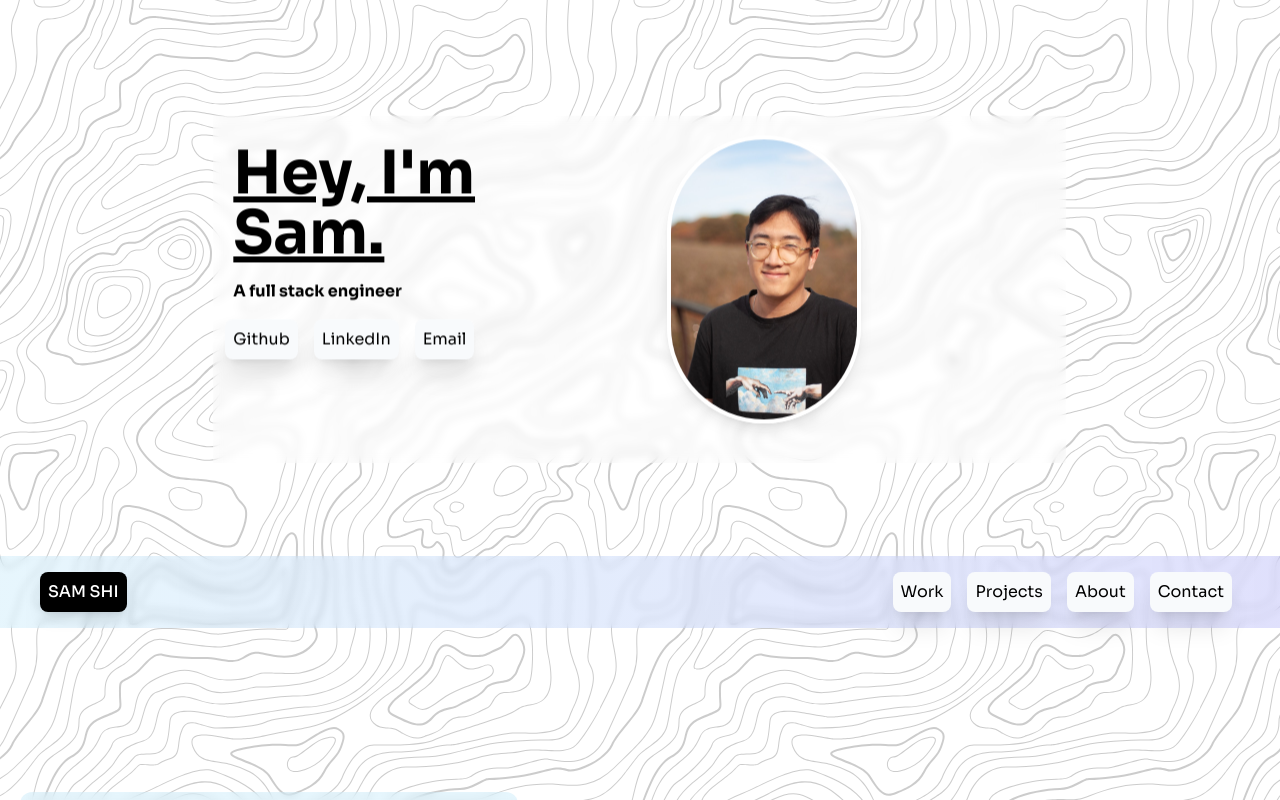
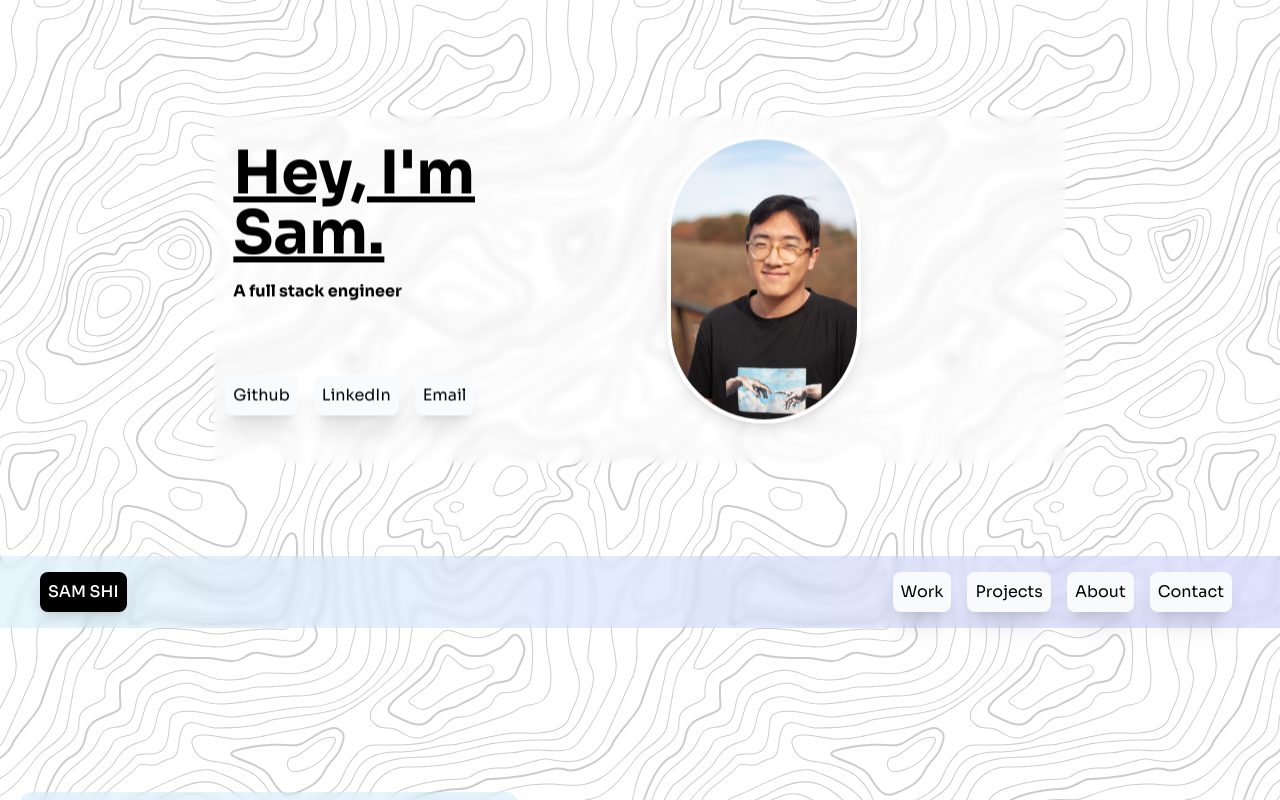
Before and after one commit to samuelshix/my-portfolio, a Next.js app: page / in a window 1280 px wide. Shown: the top 800 px of the page. Built offline with nearby package versions, Linux system fonts and the light colour scheme.

Commit message:
fix title card

```diff
--- a/package.json
+++ b/package.json
@@ -13,7 +13,7 @@
     "autoprefixer": "^10.4.7",
     "gray-matter": "^4.0.3",
     "gsap": "^3.10.4",
-    "next": "12.1.6",
+    "next": "^12.1.6",
     "postcss": "^8.4.13",
     "react": "18.1.0",
     "react-dom": "18.1.0",
--- a/pages/index.js
+++ b/pages/index.js
@@ -67,14 +67,14 @@ export default function Home() {
                 <div className="container mx-auto">
                     <Parallax speed={20}>
                         <div className="bg-white/10 w-2/3 backdrop-blur-sm px-10 py-5 pb-10 mob:px-3 flex flex-row mt-36 mx-auto">
-                            <div className="mr-5">
+                            <div className="mr-5 flex flex-col">
                                 <h1
                                     ref={textOne}
                                     className="text-3xl tablet:text-6xl laptop:text-6xl laptopl:text-8xl p-1 tablet:p-2 font-black underline w-4/5 mob:w-full laptop:w-4/5"
                                 >
                                     Hey, I&apos;m Sam.
                                 </h1>
-                                <b>
+                                <b className="flex-grow">
                                     <p
                                         ref={textTwo}
                                         className="text-3sm p-2"
@@ -83,7 +83,7 @@ export default function Home() {
                                     </p>
                                 </b>
 
-                                <Socials className="relative bottom-0 mt-auto" />
+                                <Socials className="relative bottom-0 mt-auto flex-none" />
                             </div>
                             <img
                                 className="h-72 bottom-[72px] border-4 border-white rounded-full shadow-lg"
```
Also changed, not shown: 2 other files (tests, documents, lock files or other folders).
